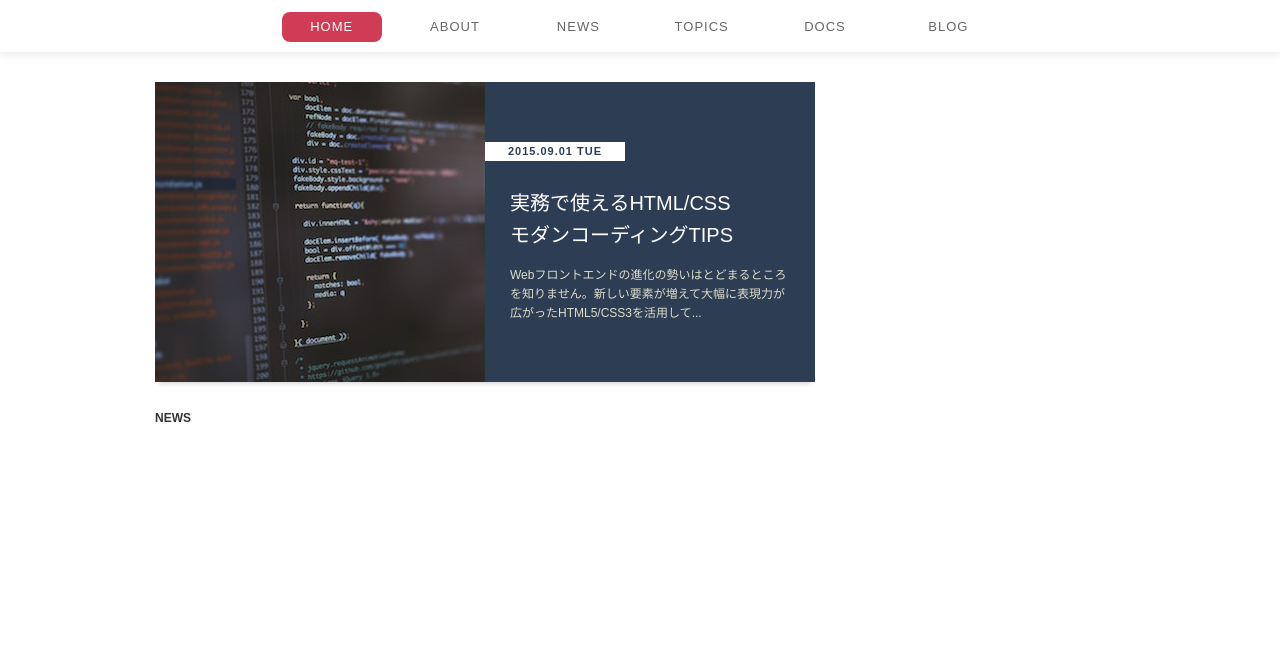
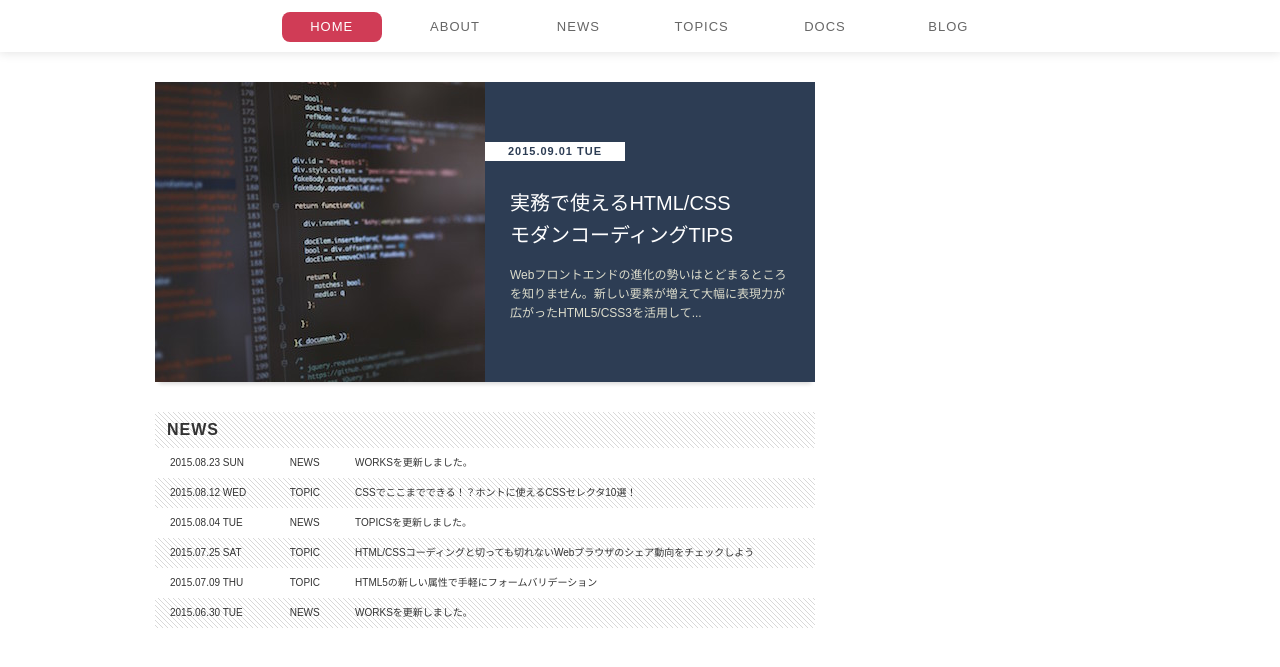
Before and after one commit to yukihirai0505/my-layout, a plain HTML site: page standard-layout/index.html in a window 1280 px wide. Shown: the part 87-754 px from the top of the page. Drawn offline with Linux system fonts and the light colour scheme.

Commit message:
Update standard layout

```diff
--- a/standard-layout/css/style.css
+++ b/standard-layout/css/style.css
@@ -154,3 +154,52 @@ a:link, a:visited, a:hover, a:active {
   font-size: 1.1rem;
   line-height: 1;
 }
+
+.heading {
+  padding: 10px 12px;
+  background: url('../images/bg-slash.gif');
+  letter-spacing: 1px;
+  font-size: 1.6rem;
+}
+
+.scroll-list {
+  max-height: 220px;
+  overflow-y: auto;
+  margin-bottom: 30px;
+  list-style-type: none;
+}
+
+.scroll-list .scroll-item a {
+  display: block;
+  padding: 10px 15px;
+  color: #333;
+  font-size: 0;
+  transition: background-color 0.1s;
+}
+
+.scroll-list .scroll-item:nth-of-type(even) a {
+  background: url('../images/bg-slash.gif');
+}
+
+.scroll-list .scroll-item a:hover {
+  background-color: #fafaf8;
+}
+
+.scroll-list .date {
+  display: inline-block;
+  width: 19%;
+  font-size: 1.0rem;
+}
+
+.scroll-list .category {
+  display: inline-block;
+  width: 8%;
+  font-size: 1.0rem;
+}
+
+.scroll-list .title {
+  display: inline-block;
+  width: 73%;
+  padding-left: 15px;
+  font-size: 1.0rem;
+}
--- a/standard-layout/index.html
+++ b/standard-layout/index.html
@@ -33,10 +33,51 @@
         <time class="date" datetime="2015-09-01">2015.09.01 TUE</time>
       </div>
     </a>
-    <h2>NEWS</h2>
-    <div class="news">
-      <!-- NEWSのコンテンツ内容が入る -->
-    </div>
+    <h2 class="heading">NEWS</h2>
+    <ul class="scroll-list">
+      <li class="scroll-item">
+        <a href="#">
+          <time class="date" datetime="2015-08-23">2015.08.23 SUN</time>
+          <span class="category news">NEWS</span>
+          <span class="title">WORKSを更新しました。</span>
+        </a>
+      </li>
+      <li class="scroll-item">
+        <a href="#">
+          <time class="date" datetime="2015-08-12">2015.08.12 WED</time>
+          <span class="category">TOPIC</span>
+          <span class="title">CSSでここまでできる！？ホントに使えるCSSセレクタ10選！</span>
+        </a>
+      </li>
+      <li class="scroll-item">
+        <a href="#">
+          <time class="date" datetime="2015-08-04">2015.08.04 TUE</time>
+          <span class="category news">NEWS</span>
+          <span class="title">TOPICSを更新しました。</span>
+        </a>
+      </li>
+      <li class="scroll-item">
+        <a href="#">
+          <time class="date" datetime="2015-07-25">2015.07.25 SAT</time>
+          <span class="category">TOPIC</span>
+          <span class="title">HTML/CSSコーディングと切っても切れないWebブラウザのシェア動向をチェックしよう</span>
+        </a>
+      </li>
+      <li class="scroll-item">
+        <a href="#">
+          <time class="date" datetime="2015-07-09">2015.07.09 THU</time>
+          <span class="category">TOPIC</span>
+          <span class="title">HTML5の新しい属性で手軽にフォームバリデーション</span>
+        </a>
+      </li>
+      <li class="scroll-item">
+        <a href="#">
+          <time class="date" datetime="2015-06-30">2015.06.30 TUE</time>
+          <span class="category news">NEWS</span>
+          <span class="title">WORKSを更新しました。</span>
+        </a>
+      </li>
+    </ul>
     <h2 class="hidden">ARTICLES</h2>
     <div class="articles">
       <!-- ARTICLESのコンテンツ内容が入る -->
```
Also changed, not shown: 1 other file.
